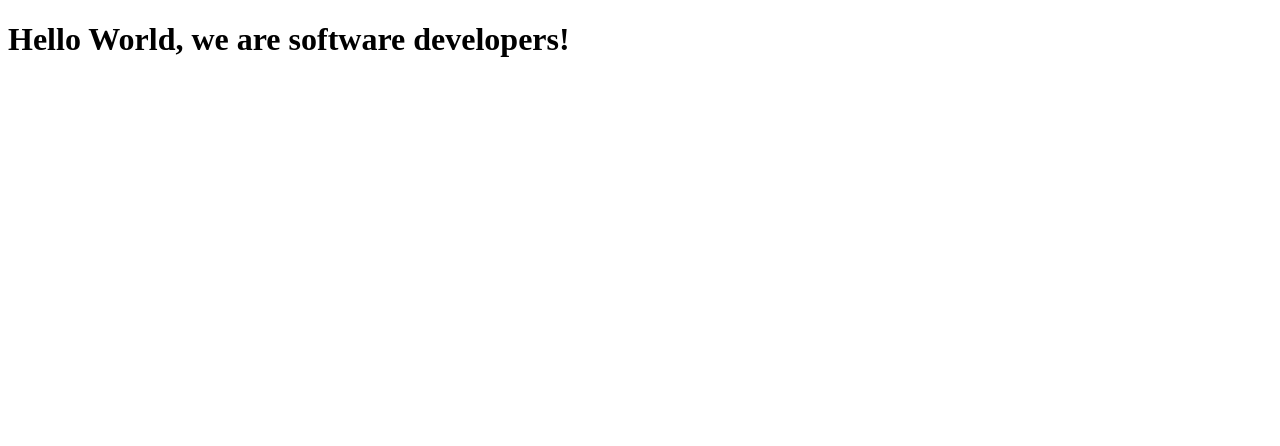
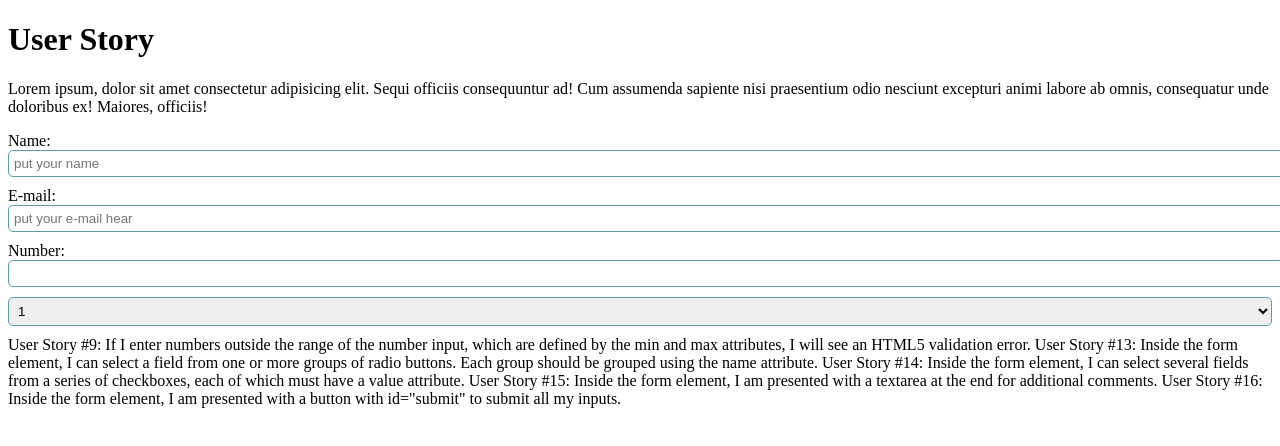
Before and after one commit to vvizzard/Sami-Zacharie-Microverse, a plain HTML site: page index.html in a window 1280 px wide. Drawn offline with Linux system fonts and the light colour scheme.

Commit message:
first part html

```diff
--- a/css/style.css
+++ b/css/style.css
@@ -0,0 +1,19 @@
+form input {
+    width: 100%;
+    padding: 5px;
+    border-radius: 5px;
+    border-style: solid;
+    border-color: cadetblue;
+    border-width: 1px;
+    margin-bottom: 10px;
+}
+
+form select {
+    width: 100%;
+    padding: 5px;
+    border-radius: 5px;
+    border-style: solid;
+    border-color: cadetblue;
+    border-width: 1px;
+    margin-bottom: 10px;
+}
--- a/index.html
+++ b/index.html
@@ -23,7 +23,35 @@
     -->
     <script  src="js/index.js"></script>
 
-    <h1>Hello World, we are software developers!</h1>
+    <h1 id="title">User Story</h1>
+
+    <p id="description">Lorem ipsum, dolor sit amet consectetur adipisicing elit. Sequi officiis consequuntur ad! Cum assumenda sapiente nisi praesentium odio nesciunt excepturi animi labore ab omnis, consequatur unde doloribus ex! Maiores, officiis!</p>
+
+    <form action="" id="survey-form">
+      <label for="name" id="name-label">Name:</label>
+      <input type="text" id="name" placeholder="put your name">
+      <label for="email" id="email-label">E-mail:</label>
+      <input type="email" id="email" placeholder="put your e-mail hear">
+      <label for="number" id="number-label" placeholder="Put a number">Number:</label>
+      <input type="number" id="number">
+      <label for="dropdown" id="dropdown-label"></label>
+      <select name="" id="dropdown">
+        <option>1</option>
+        <option>2</option>
+        <option>3</option>
+      </select>
+    </form>
+
+
+User Story #9: If I enter numbers outside the range of the number input, which are defined by the min and max attributes, I will see an HTML5 validation error.
+
+User Story #13: Inside the form element, I can select a field from one or more groups of radio buttons. Each group should be grouped using the name attribute.
+
+User Story #14: Inside the form element, I can select several fields from a series of checkboxes, each of which must have a value attribute.
+
+User Story #15: Inside the form element, I am presented with a textarea at the end for additional comments.
+
+User Story #16: Inside the form element, I am presented with a button with id="submit" to submit all my inputs.
 
 
   </body>
```
